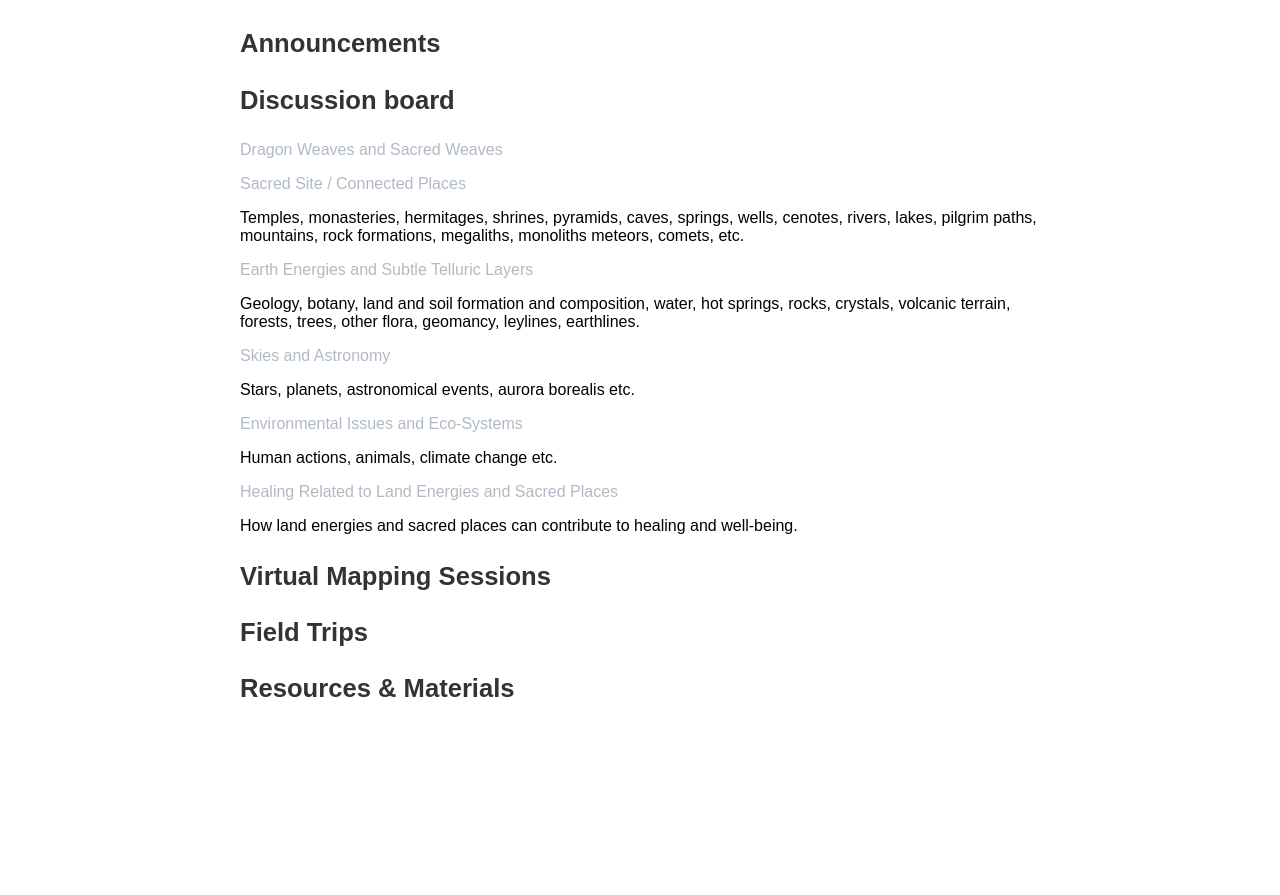
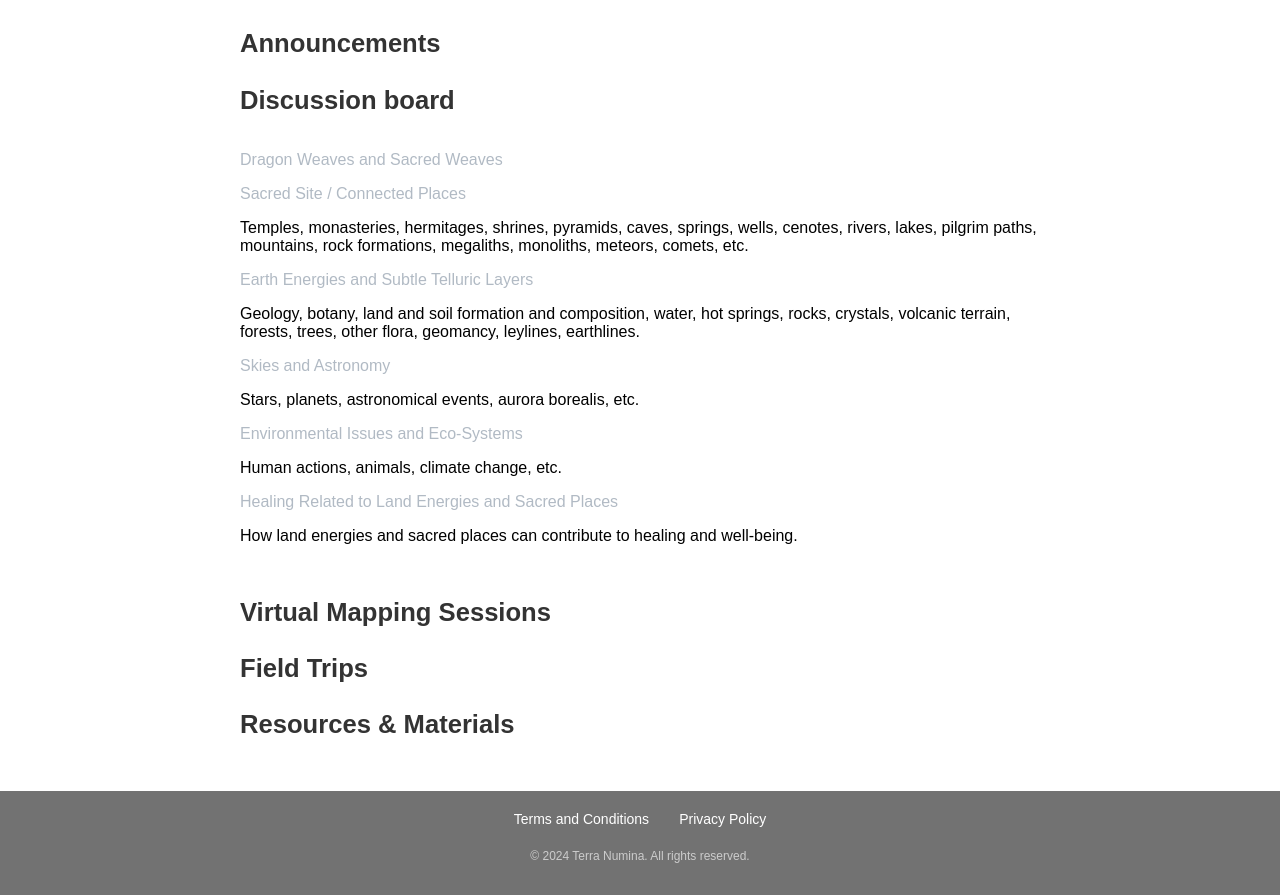
Before and after one commit to jnavno/terra_numina_webapp, a website: page public/terra_numina.html in a window 1280 px wide. Shown: the part 357-1252 px from the top of the page. Before the commit the page ends 1112 px from the top, so only its background shows below. Drawn offline with Linux system fonts and the light colour scheme; no server answers.

Commit message:
added footer section and found unification of styles for the non-public pages. - To be implemented in all other non-public pages

```diff
--- a/public/styles.css
+++ b/public/styles.css
@@ -140,12 +140,26 @@ body {
     /* Allow content to fill viewport */
 }
 
+/* Terra Numina Page Specific */
+.terra-numina-page .terra-numina-container {
+    max-width: 1200px;
+    margin: 0 auto;
+    padding: 20px;
+}
+
+.terra-numina-page .homepage-links {
+    padding: 20px;
+    margin-bottom: 50px; /* Ensure there is space above the footer */
+}
+
 footer {
     background-color: #727272;
     /* Dark background for contrast */
     color: white;
     padding: 20px 0;
     text-align: center;
+    position: relative;
+    bottom: 0;
 }
 
 .footer-container {
--- a/public/terra_numina.html
+++ b/public/terra_numina.html
@@ -9,9 +9,9 @@
     <script src="script.js" defer></script>
 </head>
 
-<body>
+<body class="background-page">
     <div class="navbar">
-        <a href="/">Home</a>
+        <a href="index.html">Home</a>
         <a href="/terra_numina" style="display:none;">Terra Numina</a>
         <a href="account.html">Your Account</a>
         <a href="practice.html">Practice Space</a>
@@ -27,47 +27,67 @@
         </div>
 
         <div class="homepage-links">
+            <!-- Subtitle Section -->
             <div class="subtitle-wrapper">
                 <div class="subtitle">
                     <p><a href="announcements.html">Announcements</a></p>
                     <p><a href="discussion.html">Discussion board</a></p>
                 </div>
+            </div>
 
+            <!-- Subsection Links -->
             <div class="subsection-links">
-
                 <a href="discussion_weaves.html">Dragon Weaves and Sacred Weaves</a>
                 <p></p>
 
                 <a href="discussion_sites.html">Sacred Site / Connected Places</a>
-                    <p>Temples, monasteries, hermitages, shrines,
-                        pyramids, caves, springs, wells, cenotes, rivers,
-                        lakes, pilgrim paths, mountains, rock formations,
-                        megaliths, monoliths meteors, comets, etc.</p>
+                <p>
+                    Temples, monasteries, hermitages, shrines, pyramids, caves, springs, wells, cenotes, rivers, lakes, pilgrim paths, mountains, rock formations, megaliths, monoliths, meteors, comets, etc.
+                </p>
 
                 <a href="discussion_teluric.html">Earth Energies and Subtle Telluric Layers</a>
-                    <p>Geology, botany, land and soil formation and
-                        composition, water, hot springs, rocks, crystals,
-                        volcanic terrain, forests, trees, other ﬂora,
-                        geomancy, leylines, earthlines.</p>
+                <p>
+                    Geology, botany, land and soil formation and composition, water, hot springs, rocks, crystals, volcanic terrain, forests, trees, other flora, geomancy, leylines, earthlines.
+                </p>
 
                 <a href="discussion_astronomy.html">Skies and Astronomy</a>
-                    <p>Stars, planets, astronomical events, aurora
-                        borealis etc.</p>
+                <p>
+                    Stars, planets, astronomical events, aurora borealis, etc.
+                </p>
 
                 <a href="discussion_environment.html">Environmental Issues and Eco-Systems</a>
-                    <p>Human actions, animals, climate change etc.</p>
+                <p>
+                    Human actions, animals, climate change, etc.
+                </p>
 
                 <a href="discussion_healing.html">Healing Related to Land Energies and Sacred Places</a>
-                    <p>How land energies and sacred places can contribute to healing and well-being.</p>
+                <p>
+                    How land energies and sacred places can contribute to healing and well-being.
+                </p>
             </div>
+
+            <!-- Additional Subtitle Section -->
+            <div class="subtitle-wrapper">
                 <div class="subtitle">
                     <p><a href="mapping.html">Virtual Mapping Sessions</a></p>
                     <p><a href="fieldtrips.html">Field Trips</a></p>
                     <p><a href="resources.html">Resources & Materials</a></p>
                 </div>
             </div>
+        </div> <!-- Close homepage-links -->
+    </div> <!-- Close container -->
+
+    <footer class="footer">
+        <div class="footer-container">
+            <div class="footer-links">
+                <a href="terms_and_conditions.html">Terms and Conditions</a>
+                <a href="privacy_policy.html">Privacy Policy</a>
             </div>
-
+            <div class="footer-copyright">
+                <p>&copy; 2024 Terra Numina. All rights reserved.</p>
+            </div>
+        </div>
+    </footer>
 </body>
 
 </html>
```
Lines whose indentation alone changed are shown as unchanged.
